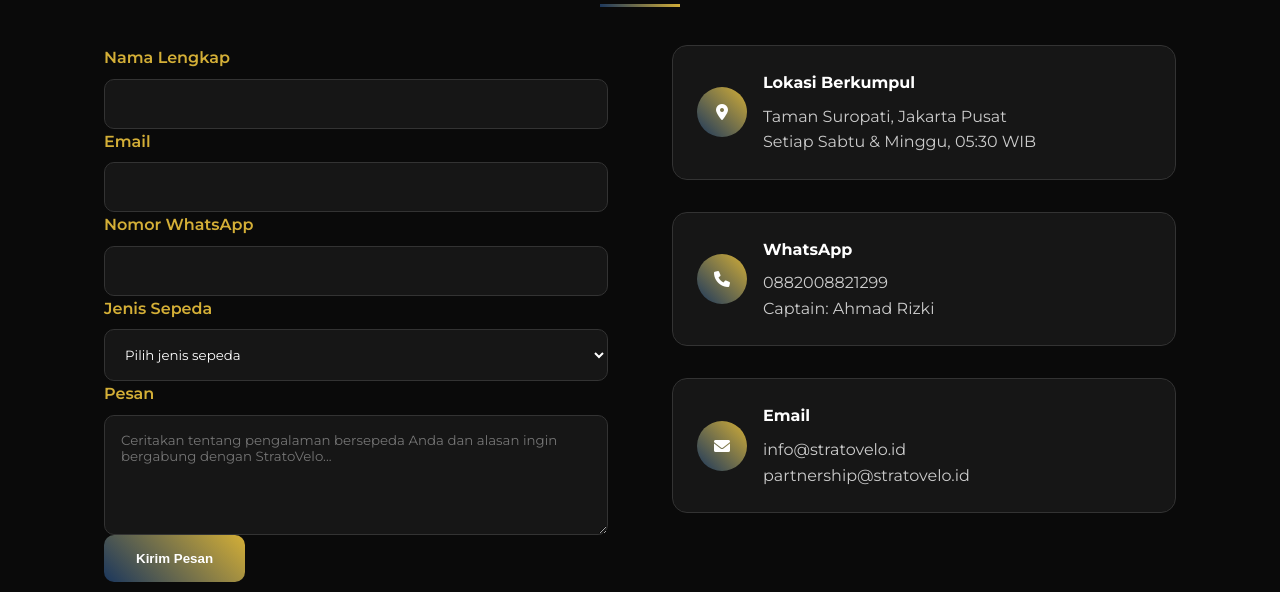
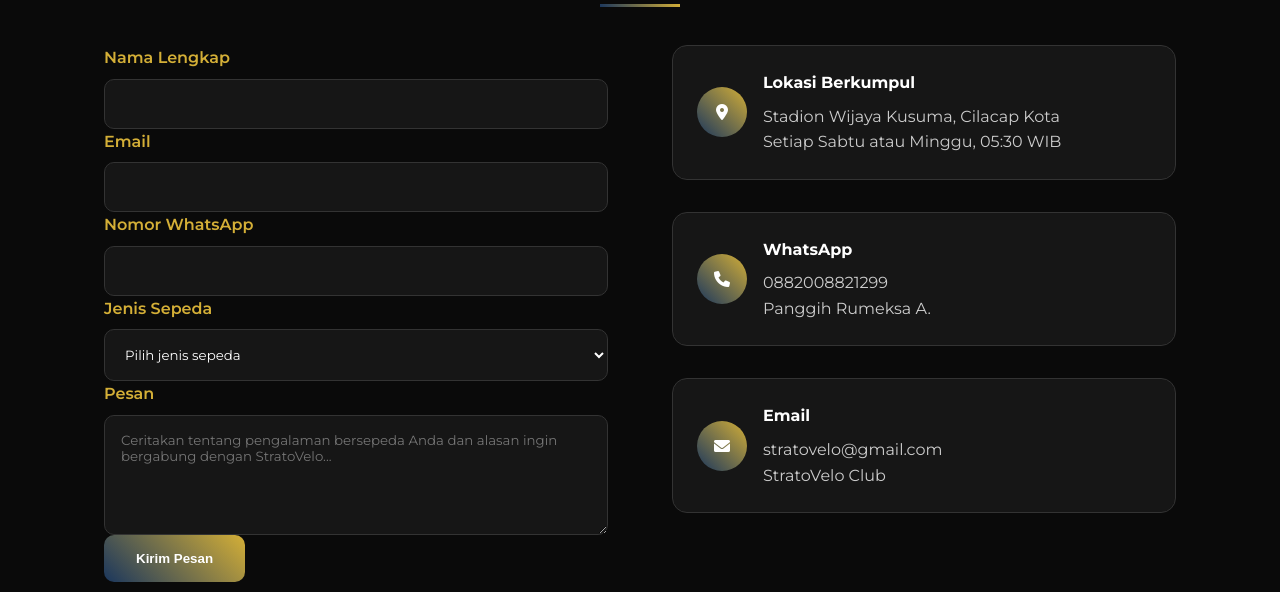
Before and after one commit to Alambana-tech/StratoVelo-Portofolio, a plain HTML site: page index.html in a window 1280 px wide. Shown: the part 4243-4835 px from the top of the page. Drawn offline with Linux system fonts and the light colour scheme.

Commit message:
Add files via upload

```diff
--- a/index.html
+++ b/index.html
@@ -820,7 +820,7 @@
                     </div>
                     <div>
                         <h4 style="color: #ffffff; margin-bottom: 0.5rem;">Lokasi Berkumpul</h4>
-                        <p style="color: #cccccc;">Taman Suropati, Jakarta Pusat<br>Setiap Sabtu & Minggu, 05:30 WIB</p>
+                        <p style="color: #cccccc;">Stadion Wijaya Kusuma, Cilacap Kota<br>Setiap Sabtu atau Minggu, 05:30 WIB</p>
                     </div>
                 </div>
                 <div class="contact-item">
@@ -829,7 +829,7 @@
                     </div>
                     <div>
                         <h4 style="color: #ffffff; margin-bottom: 0.5rem;">WhatsApp</h4>
-                        <p style="color: #cccccc;">0882008821299<br>Captain: Ahmad Rizki</p>
+                        <p style="color: #cccccc;">0882008821299<br>Panggih Rumeksa A.</p>
                     </div>
                 </div>
                 <div class="contact-item">
@@ -838,7 +838,7 @@
                     </div>
                     <div>
                         <h4 style="color: #ffffff; margin-bottom: 0.5rem;">Email</h4>
-                        <p style="color: #cccccc;">info@stratovelo.id<br>partnership@stratovelo.id</p>
+                        <p style="color: #cccccc;">stratovelo@gmail.com<br>StratoVelo Club</p>
                     </div>
                 </div>
             </div>
```
